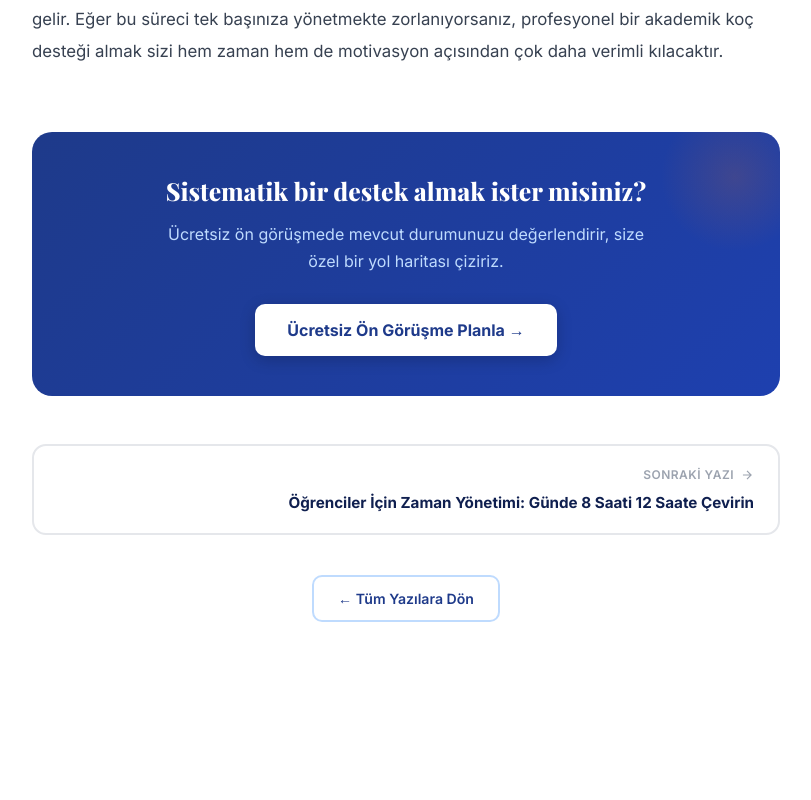
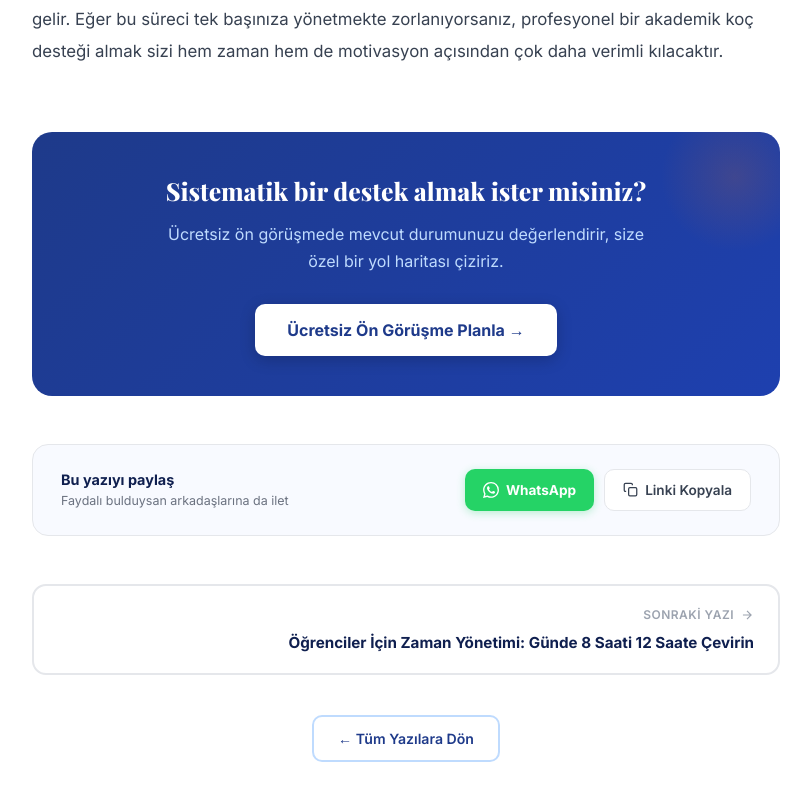
Before and after one commit to ogrencikocuadana/ogrencikocuadana, a Next.js app: page /blog/yks-hazirlik-rehberi in a window 1280 px wide. Shown: the part 3275-4075 px from the top of the page, without its empty margins (234-1045 px from the left). Before the commit the page ends 3977 px from the top, so only its background shows below. Built offline with nearby package versions, Linux system fonts and the light colour scheme; a web font is replaced by a local one.

Commit message:
blog yazılarına paylaş butonu eklendi

```diff
--- a/app/blog/[slug]/page.tsx
+++ b/app/blog/[slug]/page.tsx
@@ -4,6 +4,7 @@ import { getPostBySlug, posts } from "../../data/posts";
 import { Metadata } from "next";
 import ReadingProgress from "../../components/ReadingProgress";
 import PostNavigation from "../../components/PostNavigation";
+import ShareButtons from "../../components/ShareButtons";
 
 export async function generateStaticParams() {
   return posts.map((p) => ({ slug: p.slug }));
@@ -250,6 +251,9 @@ export default async function BlogPostPage({ params }: { params: Promise<{ slug:
           </Link>
         </div>
 
+        {/* ── Paylaşım butonları ── */}
+        <ShareButtons title={post!.title} slug={slug} />
+
         {/* ── Önceki / Sonraki navigasyon ── */}
         <PostNavigation prevPost={prevPost} nextPost={nextPost} />
 
--- /dev/null
+++ b/app/components/ShareButtons.tsx
@@ -0,0 +1,112 @@
+"use client";
+
+import { useState } from "react";
+
+interface ShareButtonsProps {
+  title: string;
+  slug: string;
+}
+
+export default function ShareButtons({ title, slug }: ShareButtonsProps) {
+  const [copied, setCopied] = useState(false);
+  const url = `https://ogrencikocuadana.com/blog/${slug}`;
+
+  const handleWhatsApp = () => {
+    const text = `${title}\n\n${url}`;
+    window.open(`https://wa.me/?text=${encodeURIComponent(text)}`, "_blank");
+  };
+
+  const handleCopy = async () => {
+    try {
+      await navigator.clipboard.writeText(url);
+      setCopied(true);
+      setTimeout(() => setCopied(false), 2000);
+    } catch {
+      // Fallback
+      const el = document.createElement("textarea");
+      el.value = url;
+      document.body.appendChild(el);
+      el.select();
+      document.execCommand("copy");
+      document.body.removeChild(el);
+      setCopied(true);
+      setTimeout(() => setCopied(false), 2000);
+    }
+  };
+
+  return (
+    <div style={{
+      marginTop: 48,
+      padding: "24px 28px",
+      background: "#f8faff",
+      borderRadius: 16,
+      border: "1.5px solid #e5e7eb",
+      display: "flex",
+      alignItems: "center",
+      gap: 16,
+      flexWrap: "wrap",
+    }}>
+      <div style={{ flex: 1, minWidth: 160 }}>
+        <div style={{ fontWeight: 700, color: "#0f1f4f", fontSize: "0.9rem" }}>Bu yazıyı paylaş</div>
+        <div style={{ color: "#6b7280", fontSize: "0.78rem", marginTop: 2 }}>Faydalı bulduysan arkadaşlarına da ilet</div>
+      </div>
+
+      <div style={{ display: "flex", gap: 10, flexWrap: "wrap" }}>
+        {/* WhatsApp */}
+        <button
+          onClick={handleWhatsApp}
+          style={{
+            display: "inline-flex", alignItems: "center", gap: 7,
+            padding: "10px 18px",
+            background: "#25D366", color: "white",
+            border: "none", borderRadius: 10,
+            fontWeight: 700, fontSize: "0.85rem", cursor: "pointer",
+            boxShadow: "0 2px 8px rgba(37,211,102,0.3)",
+            transition: "all 0.2s",
+          }}
+          onMouseEnter={e => (e.currentTarget.style.transform = "translateY(-1px)")}
+          onMouseLeave={e => (e.currentTarget.style.transform = "translateY(0)")}
+        >
+          <svg width="16" height="16" viewBox="0 0 24 24" fill="white">
+            <path d="M17.472 14.382c-.297-.149-1.758-.867-2.03-.967-.273-.099-.471-.148-.67.15-.197.297-.767.966-.94 1.164-.173.199-.347.223-.644.075-.297-.15-1.255-.463-2.39-1.475-.883-.788-1.48-1.761-1.653-2.059-.173-.297-.018-.458.13-.606.134-.133.298-.347.446-.52.149-.174.198-.298.298-.497.099-.198.05-.371-.025-.52-.075-.149-.669-1.612-.916-2.207-.242-.579-.487-.5-.669-.51-.173-.008-.371-.01-.57-.01-.198 0-.52.074-.792.372-.272.297-1.04 1.016-1.04 2.479 0 1.462 1.065 2.875 1.213 3.074.149.198 2.096 3.2 5.077 4.487.709.306 1.262.489 1.694.625.712.227 1.36.195 1.871.118.571-.085 1.758-.719 2.006-1.413.248-.694.248-1.289.173-1.413-.074-.124-.272-.198-.57-.347m-5.421 7.403h-.004a9.87 9.87 0 01-5.031-1.378l-.361-.214-3.741.982.998-3.648-.235-.374a9.86 9.86 0 01-1.51-5.26c.001-5.45 4.436-9.884 9.888-9.884 2.64 0 5.122 1.03 6.988 2.898a9.825 9.825 0 012.893 6.994c-.003 5.45-4.437 9.884-9.885 9.884m8.413-18.297A11.815 11.815 0 0012.05 0C5.495 0 .16 5.335.157 11.892c0 2.096.547 4.142 1.588 5.945L.057 24l6.305-1.654a11.882 11.882 0 005.683 1.448h.005c6.554 0 11.89-5.335 11.893-11.893a11.821 11.821 0 00-3.48-8.413z"/>
+          </svg>
+          WhatsApp
+        </button>
+
+        {/* Link kopyala */}
+        <button
+          onClick={handleCopy}
+          style={{
+            display: "inline-flex", alignItems: "center", gap: 7,
+            padding: "10px 18px",
+            background: copied ? "#f0fdf4" : "white",
+            color: copied ? "#15803d" : "#374151",
+            border: `1.5px solid ${copied ? "#86efac" : "#e5e7eb"}`,
+            borderRadius: 10,
+            fontWeight: 600, fontSize: "0.85rem", cursor: "pointer",
+            transition: "all 0.2s",
+          }}
+          onMouseEnter={e => { if (!copied) (e.currentTarget.style.borderColor = "#bfdbfe"); }}
+          onMouseLeave={e => { if (!copied) (e.currentTarget.style.borderColor = "#e5e7eb"); }}
+        >
+          {copied ? (
+            <>
+              <svg width="15" height="15" fill="none" stroke="currentColor" strokeWidth="2.5" viewBox="0 0 24 24">
+                <path d="M20 6L9 17l-5-5" />
+              </svg>
+              Kopyalandı!
+            </>
+          ) : (
+            <>
+              <svg width="15" height="15" fill="none" stroke="currentColor" strokeWidth="2" viewBox="0 0 24 24">
+                <rect x="9" y="9" width="13" height="13" rx="2" />
+                <path d="M5 15H4a2 2 0 01-2-2V4a2 2 0 012-2h9a2 2 0 012 2v1" />
+              </svg>
+              Linki Kopyala
+            </>
+          )}
+        </button>
+      </div>
+    </div>
+  );
+}
```
